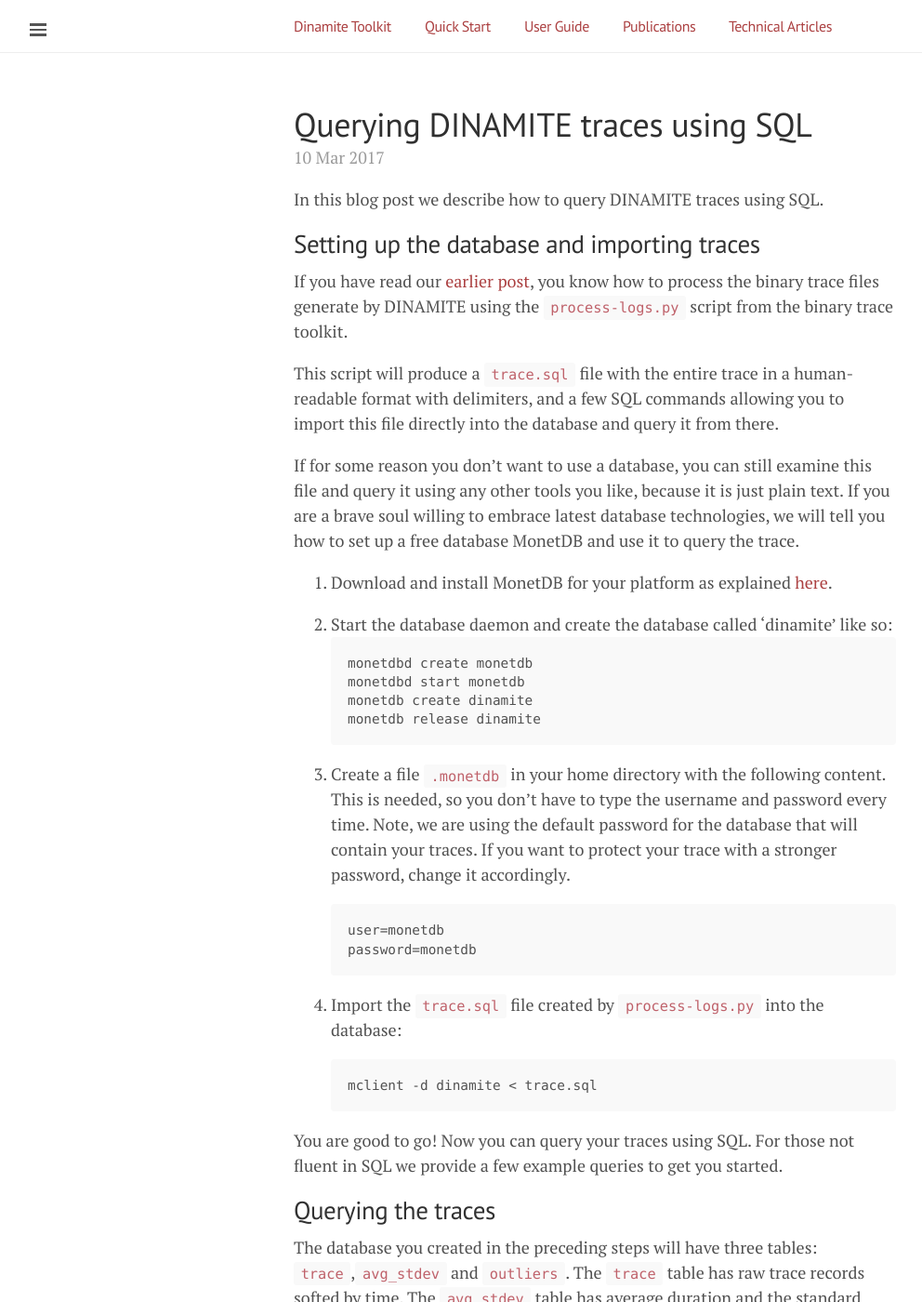
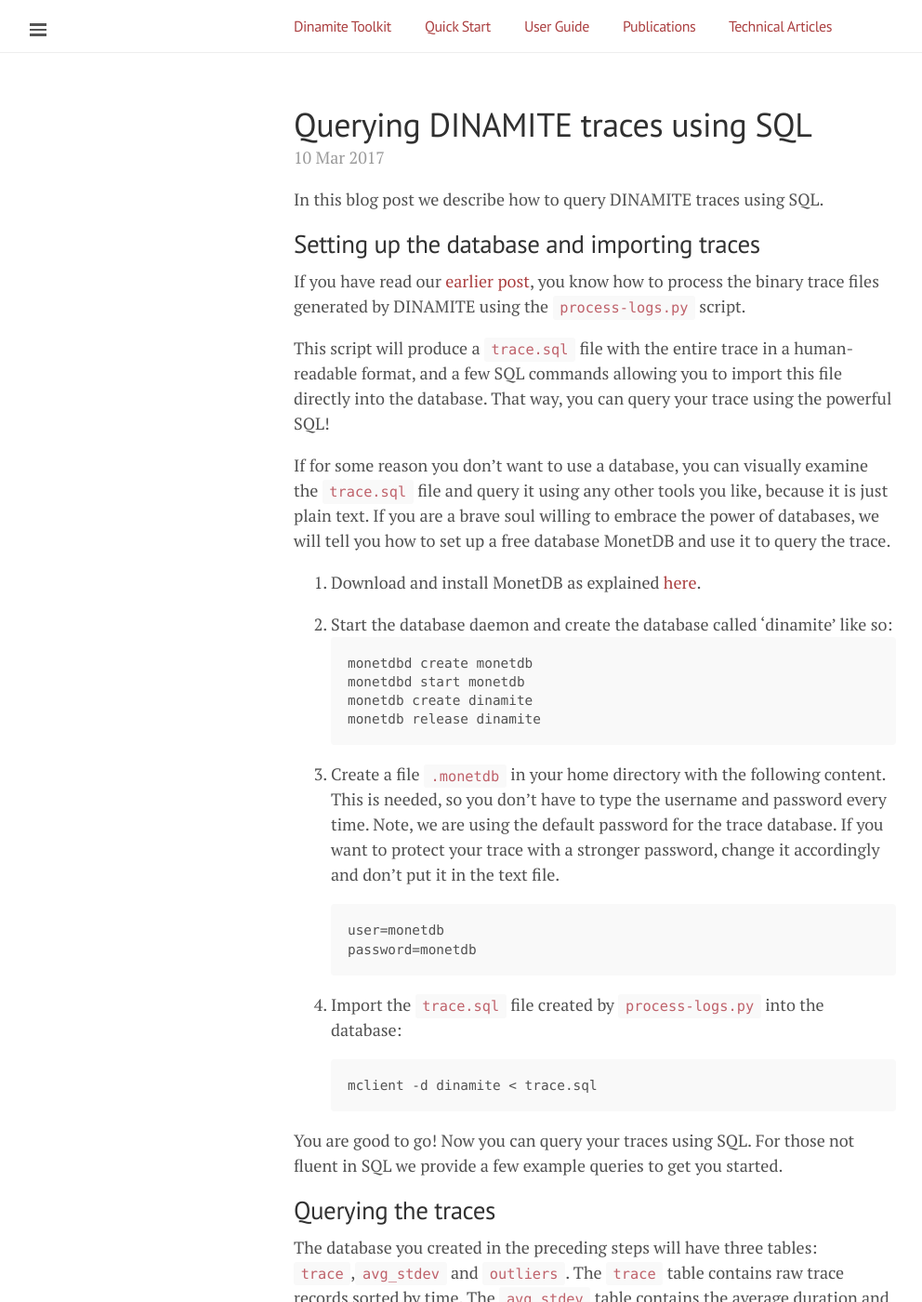
Before and after one commit to dinamite-toolkit/dinamite-toolkit.github.io, a Jekyll site: the page built from _posts/2017-03-10-querying-dinamite-traces.md, in a window 1280 px wide and 1400 px high. Shown: the whole window at 93% size, without its empty margins (0-992 px from the left). Built offline with Jekyll 4.4.1, drawn with Linux system fonts in a browser that asks for light colours; some of the changed text lies outside the part shown.

Commit message:
Finished the querying blog post.

````diff
--- a/_posts/2017-03-10-querying-dinamite-traces.md
+++ b/_posts/2017-03-10-querying-dinamite-traces.md
@@ -11,21 +11,21 @@
 
 If you have read our [earlier
 post](https://dinamite-toolkit.github.io/2016/12/02/visualize-execution-flow-WT),
-you know how to process the binary trace files generate by DINAMITE
-using the `process-logs.py` script from the binary trace toolkit.
+you know how to process the binary trace files generated by DINAMITE
+using the `process-logs.py` script.
 
 This script will produce a `trace.sql` file with the entire trace in a
-human-readable format with delimiters, and a few SQL commands allowing
-you to import this file directly into the database and query it from
-there.
+human-readable format, and a few SQL commands allowing you to import
+this file directly into the database. That way, you can query your
+trace using the powerful SQL!
 
-If for some reason you don't want to use a database, you can still
-examine this file and query it using any other tools you like, because
-it is just plain text. If you are a brave soul willing to embrace
-latest database technologies, we will tell you how to set up a free
-database MonetDB and use it to query the trace.
+If for some reason you don't want to use a database, you can visually
+examine the `trace.sql` file and query it using any other tools you
+like, because it is just plain text. If you are a brave soul willing
+to embrace the power of databases, we will tell you how to set up a
+free database MonetDB and use it to query the trace.
 
-1. Download and install MonetDB for your platform as explained [here](https://www.monetdb.org/Downloads).
+1. Download and install MonetDB as explained [here](https://www.monetdb.org/Downloads).
 
 2. Start the database daemon and create the database called 'dinamite' like so:
    ```
@@ -38,8 +38,8 @@
 3. Create a file `.monetdb` in your home directory with the following
 content. This is needed, so you don't have to type the username and
 password every time. Note, we are using the default password for the
-database that will contain your traces. If you want to protect your
-trace with a stronger password, change it accordingly.
+trace database. If you want to protect your trace with a stronger
+password, change it accordingly and don't put it in the text file.
 
    ```
    user=monetdb
@@ -58,11 +58,11 @@
 ## Querying the traces
 
 The database you created in the preceding steps will have three
-tables: `trace`,`avg_stdev` and `outliers`. The `trace` table has raw
-trace records softed by time. The `avg_stdev` table has average
-duration and the standard deviation of durations for each
-function. The table `outliers` has functions whose duration was more
-than two standard deviations above the average.
+tables: `trace`,`avg_stdev` and `outliers`. The `trace` table contains
+raw trace records sorted by time. The `avg_stdev` table contains the
+average duration and the standard deviation of durations for each
+function. The table `outliers` contains the functions whose duration
+was more than two standard deviations above the average.
 
 The tables have the following schema:
 
@@ -122,12 +122,24 @@
    sql> \d trace
    ```
 
-Suppose now you wanted to list all "outlier" functions. You could do
-that with the following SQL query:
+Suppose now you wanted to list all "outlier" functions. You could accomplish
+this by typing the following SQL query:
 
    ```
    sql> SELECT * from outliers;
    ```
 
+Or if you wanted to display the first 10 entry records for functions that took
+more than 60 milliseconds to run:
 
-To be continued...
+   ```
+   sql> SELECT * FROM trace WHERE duration > 60000000 AND dir=0 LIMIT 10;
+   ```
+
+That's a great start, but wouldn't it be nice to actually view the
+trace using some kind of UI? We have a tool just for that! Using the
+database, you can generate a file containing a portion of the trace,
+chosen according to your parameters. Then you can visualize that file
+in a browser using our tool TimeSquared. Read about it in our [next
+blog
+post](https://dinamite-toolkit.github.io/2017/03/10/time-squared-with-files)!
````
Also changed, not shown: _posts/2017-03-10-time-squared-with-files.md (added, +10 -0 lines).
